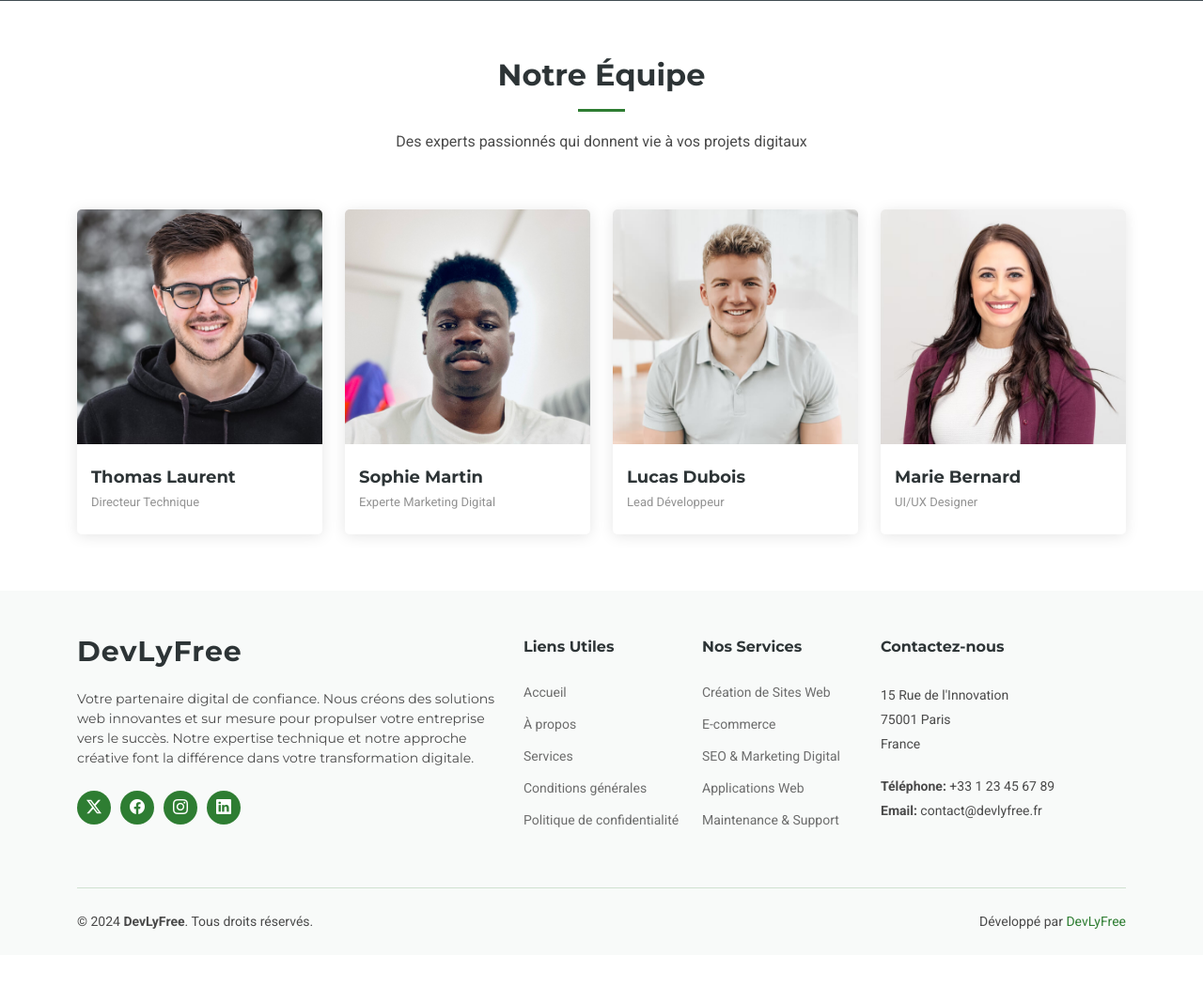
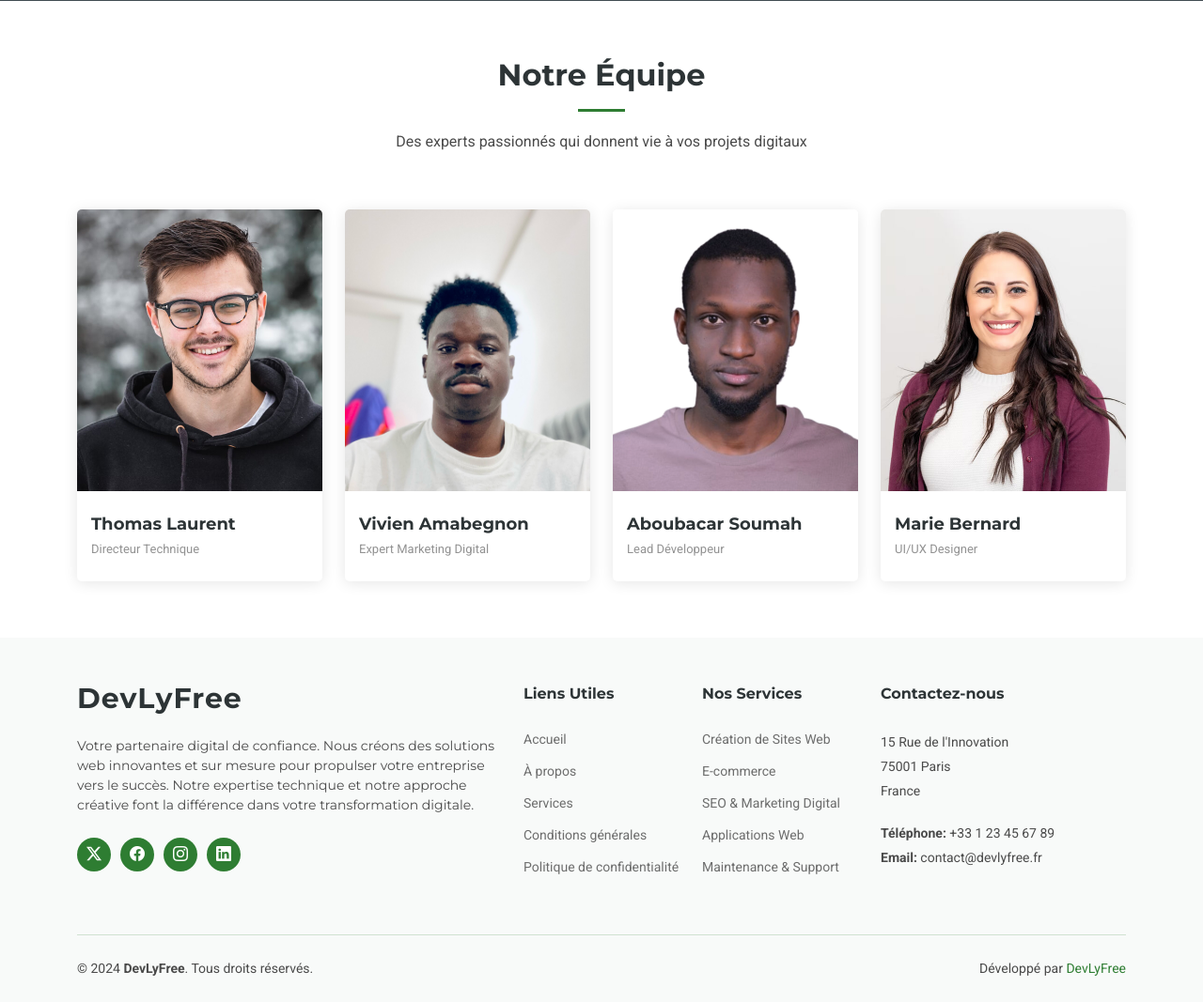
Before and after one commit to Abusooma/devlyfree-website, a Django app: page /a-propos-de-nous/ in a window 1280 px wide. Shown: the part 1977-3044 px from the top of the page at 94% size. Before the commit the page ends 2966 px from the top, so only its background shows below. Run offline with Django 5.2, Linux system fonts and the light colour scheme; data that the repository does not hold is empty; some libraries are stand-ins or nearby versions.

Commit message:
Modification de la page team pour l'ajout de lead developpeur

```diff
--- a/devlyfree/templates/devlyfree/about.html
+++ b/devlyfree/templates/devlyfree/about.html
@@ -220,7 +220,7 @@
             gratuite pour explorer ensemble les possibilités qui s'offrent à
             vous.
           </p>
-          <a class="cta-btn" href="#">Démarrer Votre Projet</a>
+          <a class="cta-btn" href="{% url 'contact' %}">Démarrer Votre Projet</a>
         </div>
       </div>
     </div>
@@ -279,8 +279,8 @@
             </div>
           </div>
           <div class="member-info">
-            <h4>Sophie Martin</h4>
-            <span>Experte Marketing Digital</span>
+            <h4>Vivien Amabegnon</h4>
+            <span>Expert Marketing Digital</span>
           </div>
         </div>
       </div>
@@ -293,7 +293,7 @@
         <div class="team-member">
           <div class="member-img">
             <img
-              src="{% static 'assets/img/team/team-3.jpg' %}"
+              src="{% static 'assets/img/team/team-7.png' %}"
               class="img-fluid"
               alt="Lucas Dubois - Lead Développeur"
             />
@@ -303,7 +303,7 @@
             </div>
           </div>
           <div class="member-info">
-            <h4>Lucas Dubois</h4>
+            <h4>Aboubacar Soumah</h4>
             <span>Lead Développeur</span>
           </div>
         </div>
--- a/static/assets/css/main.css
+++ b/static/assets/css/main.css
@@ -2281,7 +2281,7 @@ section,
 .team .team-member .member-img {
   position: relative;
   overflow: hidden;
-  flex: 0 0 250px; /* Hauteur fixe */
+  flex: 0 0 300px; /* Hauteur fixe */
 }
 
 .team .team-member .member-img img {
```
Also changed, not shown: static/assets/img/team/team-7.png (added).
